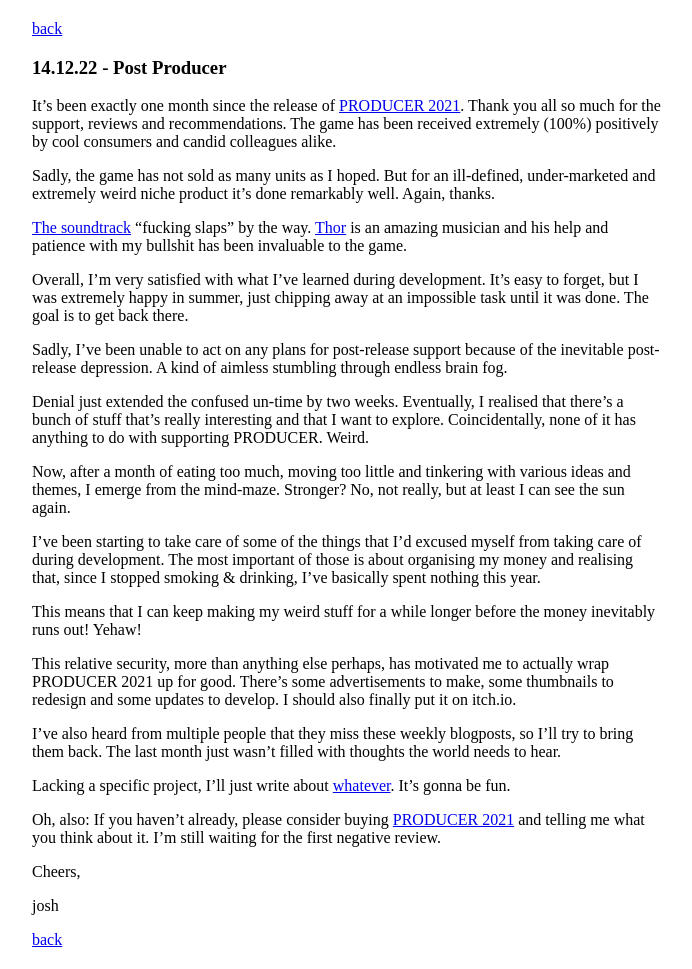
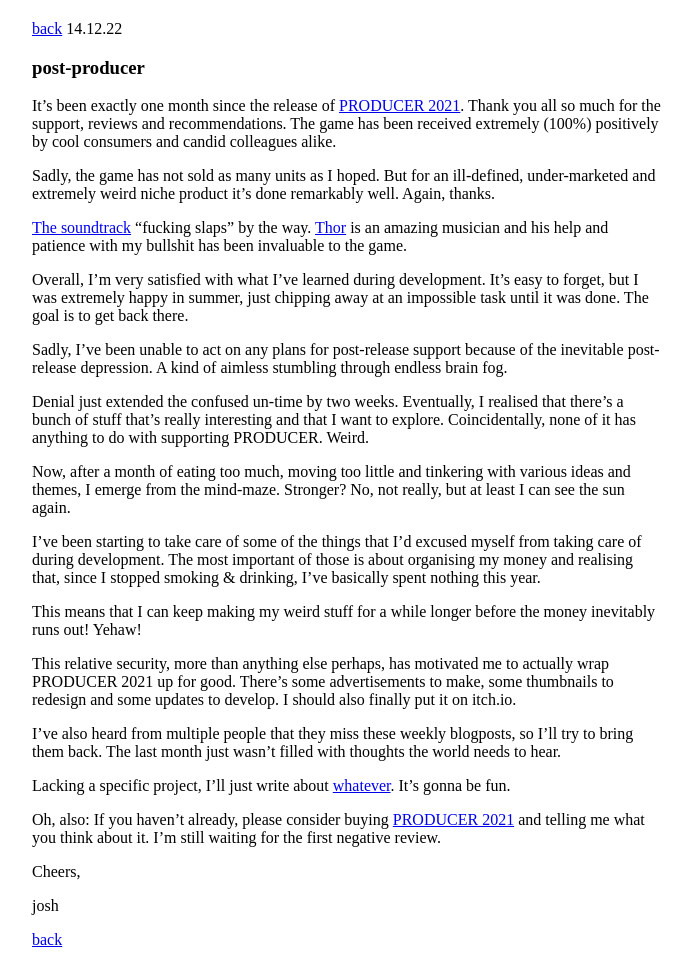
Before and after one commit to stuffedwombat/stuffedwombat.github.io, a Jekyll site: the page built from post_producer.md, in a window 1280 px wide. Shown: the whole page, without its empty margins (292-984 px from the left). Built offline with Jekyll 4.4.1, drawn with Linux system fonts in a browser that asks for light colours; our own code applies the rules of GitHub Pages for plain Markdown files; comment, search, counter and statistics services are not loaded.

```diff
--- a/post_producer.md
+++ b/post_producer.md
@@ -1,5 +1,6 @@
 [back](thinking)
-<h3>14.12.22 - Post Producer</h3>
+14.12.22
+<h3>post-producer</h3>
 
 It's been exactly one month since the release of [PRODUCER 2021](https://store.steampowered.com/app/1667320/PRODUCER_2021/?beta=1). Thank you all so much for the support, reviews and recommendations. The game has been received extremely (100%) positively by cool consumers and candid colleagues alike.
 
```
